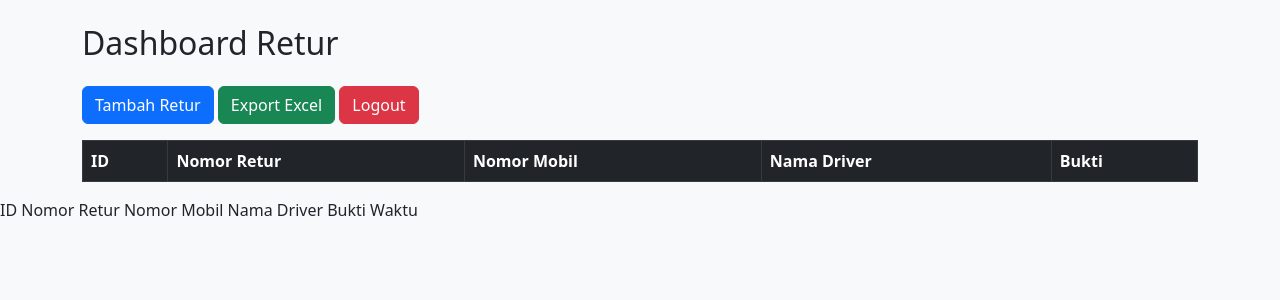
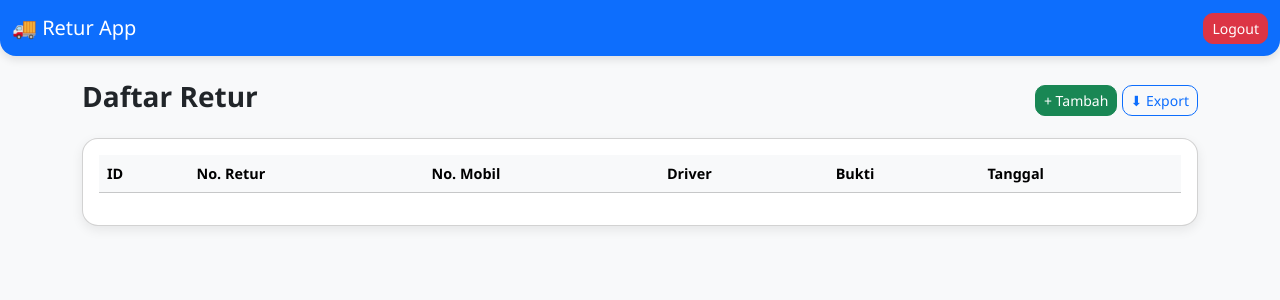
Before and after one commit to xnxxdhooomrzkyyy/bot-telegram, a Flask app: page /dashboard in a window 1280 px wide. Shown: the top 300 px of the page. Run offline with Flask 3, Linux system fonts and the light colour scheme; the visitor is signed in with stand-in values (Sample User, id 1); data that the repository does not hold is empty.

Commit message:
Update dashboard.html

```diff
--- a/templates/dashboard.html
+++ b/templates/dashboard.html
@@ -1,27 +1,64 @@
 <!DOCTYPE html>
-<html lang="en">
+<html lang="id">
 <head>
   <meta charset="UTF-8">
-    <title>Dashboard</title>
-    <link rel="stylesheet" href="https://cdn.jsdelivr.net/npm/bootstrap@5.3.0/dist/css/bootstrap.min.css">
+  <meta name="viewport" content="width=device-width, initial-scale=1.0">
+  <title>Dashboard Retur</title>
+  <link href="https://cdn.jsdelivr.net/npm/bootstrap@5.3.2/dist/css/bootstrap.min.css" rel="stylesheet">
+  <style>
+    body {
+      background: #f8f9fa;
+      font-family: 'Segoe UI', sans-serif;
+    }
+    .navbar {
+      border-radius: 0 0 16px 16px;
+      box-shadow: 0 4px 8px rgba(0,0,0,0.1);
+    }
+    .card {
+      border-radius: 16px;
+      box-shadow: 0 4px 12px rgba(0,0,0,0.08);
+    }
+    table {
+      font-size: 0.9rem;
+    }
+    .btn {
+      border-radius: 10px;
+    }
+  </style>
 </head>
-<body class="bg-light">
+<body>
 
-<div class="container mt-4">
-    <h2 class="mb-4">Dashboard Retur</h2>
+  <!-- Navbar -->
+  <nav class="navbar navbar-expand-lg navbar-dark bg-primary">
+    <div class="container-fluid">
+      <a class="navbar-brand" href="#">🚚 Retur App</a>
+      <div class="d-flex">
+        <a href="{{ url_for('logout') }}" class="btn btn-danger btn-sm">Logout</a>
+      </div>
+    </div>
+  </nav>
 
-    <a href="{{ url_for('tambah') }}" class="btn btn-primary mb-3">Tambah Retur</a>
-    <a href="{{ url_for('export') }}" class="btn btn-success mb-3">Export Excel</a>
-    <a href="{{ url_for('logout') }}" class="btn btn-danger mb-3">Logout</a>
+  <!-- Content -->
+  <div class="container my-4">
+    <div class="d-flex justify-content-between align-items-center mb-3">
+      <h3 class="fw-bold">Daftar Retur</h3>
+      <div>
+        <a href="{{ url_for('tambah') }}" class="btn btn-success btn-sm">+ Tambah</a>
+        <a href="{{ url_for('export') }}" class="btn btn-outline-primary btn-sm">⬇ Export</a>
+      </div>
+    </div>
 
-    <table class="table table-bordered table-striped">
-        <thead class="table-dark">
+    <div class="card p-3">
+      <div class="table-responsive">
+        <table class="table table-hover align-middle">
+          <thead class="table-light">
             <tr>
               <th>ID</th>
-                <th>Nomor Retur</th>
-                <th>Nomor Mobil</th>
-                <th>Nama Driver</th>
+              <th>No. Retur</th>
+              <th>No. Mobil</th>
+              <th>Driver</th>
               <th>Bukti</th>
+              <th>Tanggal</th>
             </tr>
           </thead>
           <tbody>
@@ -32,50 +69,15 @@
               <td>{{ row.nomor_mobil }}</td>
               <td>{{ row.nama_driver }}</td>
               <td>
-                    {% if row.bukti %}
-                        <a href="{{ row.bukti }}" target="_blank">Lihat Bukti</a>
-                    {% else %}
-                        Tidak ada
-                    {% endif %}
+                <a href="{{ row.bukti }}" target="_blank" class="btn btn-sm btn-outline-info">Lihat</a>
               </td>
+              <td>{{ row.created_at }}</td>
             </tr>
             {% endfor %}
           </tbody>
         </table>
       </div>
-
-</body>
-</html>        <thead class="table-dark">
-            <tr>
-                <th>ID</th>
-                <th>Nomor Retur</th>
-                <th>Nomor Mobil</th>
-                <th>Nama Driver</th>
-                <th>Bukti</th>
-                <th>Waktu</th>
-            </tr>
-        </thead>
-        <tbody>
-            {% for row in data %}
-            <tr>
-                <td>{{ row["id"] }}</td>
-                <td>{{ row["nomor_retur"] }}</td>
-                <td>{{ row["nomor_mobil"] }}</td>
-                <td>{{ row["nama_driver"] }}</td>
-                <td>
-                    {% if row["bukti"] %}
-                        <a href="{{ row['bukti'] }}" target="_blank">
-                            <img src="{{ row['bukti'] }}" alt="bukti" width="80">
-                        </a>
-                    {% else %}
-                        <span class="text-muted">-</span>
-                    {% endif %}
-                </td>
-                <td>{{ row["created_at"] }}</td>
-            </tr>
-            {% endfor %}
-        </tbody>
-    </table>
+    </div>
   </div>
 
 </body>
```
Lines whose indentation alone changed are shown as unchanged.
